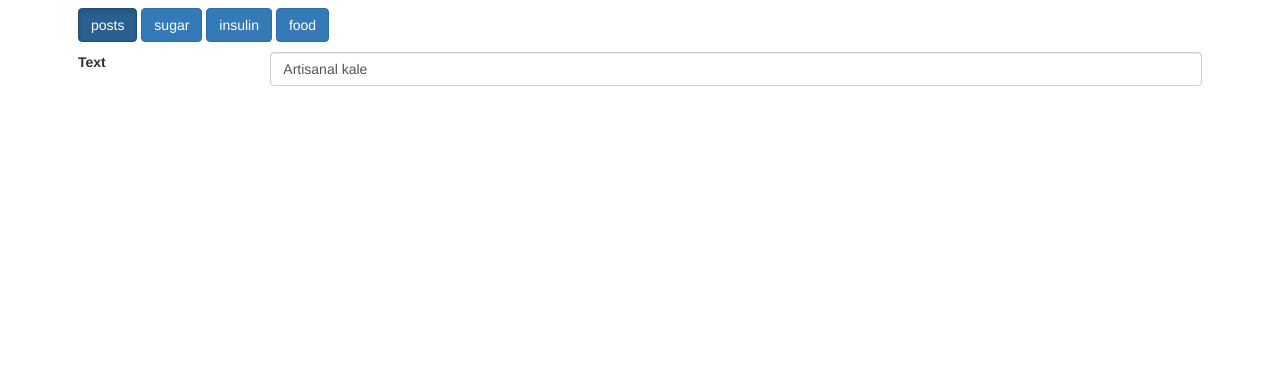
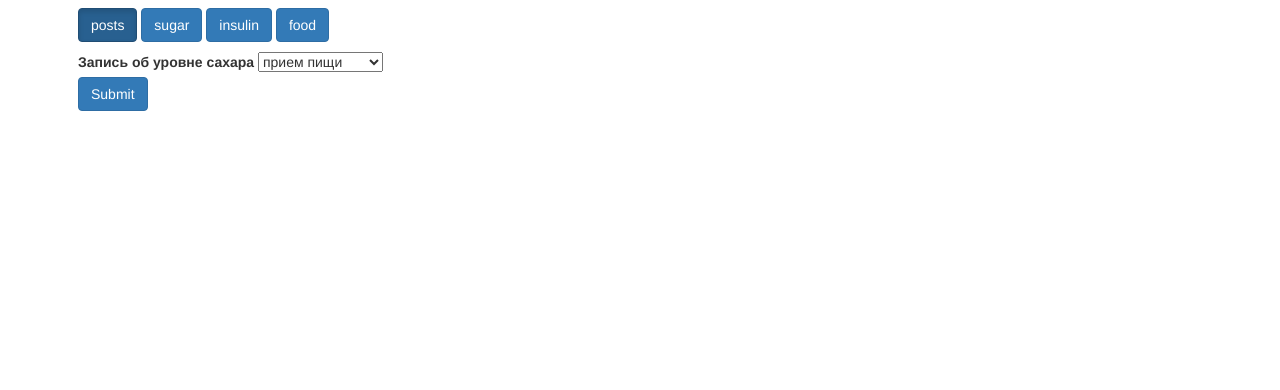
Before and after one commit to zhumzhumay/site0202, a Flask app: a page that uses app/templates/_sugar.html in a window 1280 px wide, after a click on "sugar". Shown: the part 410-800 px from the top of the page. Run offline with Flask 2, Linux system fonts and the light colour scheme; the visitor is signed in with stand-in values (Sample User, id 1); data comes from the database, SQL or seed files in the repository; both versions use the stored data as it was after the commit; data that the repository does not hold is empty; some libraries are stand-ins or nearby versions.

Commit message:
13.03.20 dop push

```diff
--- a/app/main/forms.py
+++ b/app/main/forms.py
@@ -1,6 +1,6 @@
 from flask import request
 from flask_wtf import FlaskForm
-from wtforms import StringField, SubmitField, TextAreaField
+from wtforms import StringField, SubmitField, TextAreaField, SelectField
 from wtforms.validators import ValidationError, DataRequired, Length
 from flask_babel import _, lazy_gettext as _l
 from app.models import User
@@ -19,6 +19,7 @@ class EditProfileForm(FlaskForm):
     username = StringField(_l('Username'), validators=[DataRequired()])
     about_me = TextAreaField(_l('About me'),
                              validators=[Length(min=0, max=140)])
+    weight = StringField(_l('Weight'), validators=[DataRequired()])                                                        #new
     submit = SubmitField(_l('Submit'))
 
     def __init__(self, original_username, *args, **kwargs):
@@ -30,6 +31,15 @@ class EditProfileForm(FlaskForm):
             user = User.query.filter_by(username=self.username.data).first()
             if user is not None:
                 raise ValidationError(_('Please use a different username.'))
+
+# class SugarForm(FlaskForm):
+#     eat = SelectField(u'Прием пищи', choices=[('0', 'Натощак'), ('1', 'После завтрака'),
+#                                               ('2', 'После обеда'), ('3', 'После ужина'),
+#                                               ('4', 'Дополнительно'), ('5', 'При родах'),])
+#     submit = SubmitField(_l('Submit'))
+
+
+
 
 
 
--- a/app/main/routes.py
+++ b/app/main/routes.py
@@ -83,6 +83,22 @@ def user(username):
     return render_template('user.html', user=user, posts=posts.items,
                            next_url=next_url, prev_url=prev_url)
 
+# @bp.route('/user/<username>', methods=['GET', 'POST'])
+# @login_required
+# def sugar():
+#     form = SugarForm()
+#     if form.validate_on_submit():
+#         post = Post(body=form.eat.data, author=current_user)
+#         db.session.add(post)
+#         db.session.commit()
+#         flash(_('Your records have been saved'))
+#     return redirect(url_for('_sugar.html'))
+
+
+
+
+
+
 
 @bp.route('/edit_profile', methods=['GET', 'POST'])
 @login_required
@@ -91,6 +107,8 @@ def edit_profile():
     if form.validate_on_submit():
         current_user.username = form.username.data
         current_user.about_me = form.about_me.data
+        current_user.weight = form.weight.data
+
         db.session.commit()
         flash(_('Your changes have been saved.'))
         return redirect(url_for('auth.edit_profile'))
--- a/app/models.py
+++ b/app/models.py
@@ -96,8 +96,10 @@ class User(UserMixin, SearchableMixin, db.Model):
     email = db.Column(db.String(120), index=True, unique=True)
     password_hash = db.Column(db.String(128))
     posts = db.relationship('Post', backref='author', lazy='dynamic')
+    #sugar = db.relationship('Sugar', backref='author', lazy='dynamic')             #new
     about_me = db.Column(db.String(140))
     doctor = db.Column(db.Integer)                                                 #new
+    weight = db.Column(db.Integer)                                                  #new
     last_seen = db.Column(db.DateTime, default=datetime.utcnow)
     followed = db.relationship(
         'User', secondary=followers,
@@ -181,7 +183,14 @@ def load_user(id):
     return User.query.get(int(id))
 
 
-
+# class Sugar(db.Model):
+#     id = db.Column(db.Integer, primary_key=True)
+#     body = db.Column(db.String(140))
+#     timestamp = db.Column(db.DateTime, index=True, default=datetime.utcnow)
+#     user_id = db.Column(db.Integer, db.ForeignKey('user.id'))
+#
+#     def __repr__(self):
+#         return '<Sugar data {}>'.format(self.body)
 
 
 class Post(SearchableMixin, db.Model):
--- a/app/templates/_sugar.html
+++ b/app/templates/_sugar.html
@@ -1,6 +1,20 @@
-<div class="form-group row">
-  <label for="example-text-input" class="col-xs-2 col-form-label">Text</label>
-  <div class="col-xs-10">
-    <input class="form-control" type="text" value="Artisanal kale" id="example-text-input">
+<form>
+  <div class="form-row align-items-center">
+    <div class="col-auto my-1">
+      <label class="mr-sm-2" for="inlineFormCustomSelect">Запись об уровне сахара</label>
+      <select class="custom-select mr-sm-2" id="inlineFormCustomSelect">
+        <option selected>прием пищи</option>
+        <option value="1">После завтрака</option>
+        <option value="2">После обеда</option>
+        <option value="3">После ужина</option>
+        <option value="4">Дополнительно</option>
+        <option value="5">При родах</option>
+        <option value="6">Натощак</option>
+      </select>
+    </div>
+
+    <div class="col-auto my-1">
+      <button type="submit" class="btn btn-primary">Submit</button>
+    </div>
   </div>
-</div>
+</form>
```
Also changed, not shown: app/templates/_card.html (+3 -7 lines), app/templates/_cardbody.html (added, +14 -0 lines), migrations/versions/77685149c97e_weight_in_users.py (added, +28 -0 lines), app.db, 11 other files.
